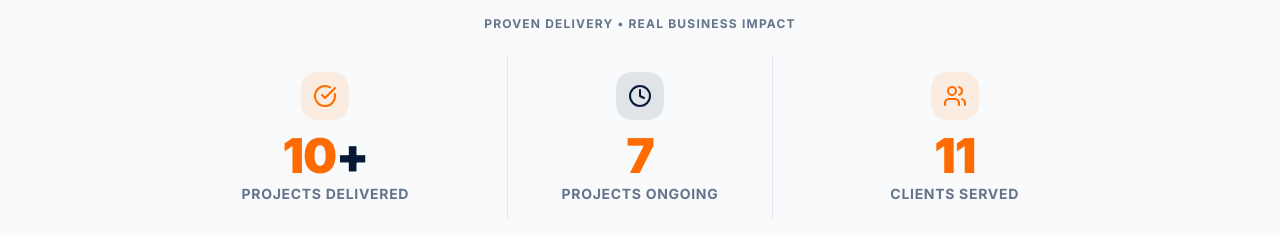
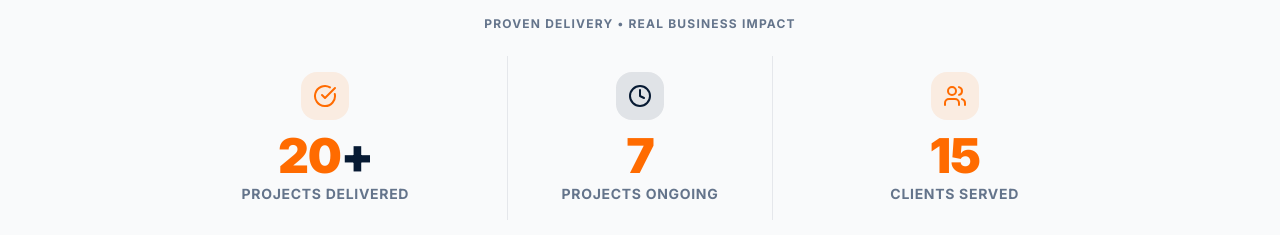
Before and after one commit to AtharvaKalhatkar/LogicSync-pvt-ltd, a React (Vite) app: page /#/ in a window 1280 px wide. Shown: the part 940-1175 px from the top of the page. Built offline with nearby package versions, Linux system fonts and the light colour scheme.

Commit message:
update stats: 20+ projects delivered and 15 clients served

```diff
--- a/src/sections/TrustBar.jsx
+++ b/src/sections/TrustBar.jsx
@@ -2,9 +2,9 @@ import { useCountUp } from '../lib/hooks';
 import { CheckCircle, Clock, Users } from 'lucide-react';
 
 const TrustBar = () => {
-  const [ref1, count1] = useCountUp(10, 1800);
+  const [ref1, count1] = useCountUp(20, 1800);
   const [ref2, count2] = useCountUp(7, 1800);
-  const [ref3, count3] = useCountUp(11, 1800);
+  const [ref3, count3] = useCountUp(15, 1800);
 
   return (
     <section className="bg-gray-50/90 border-y border-gray-200 py-10" id="milestones">
```
